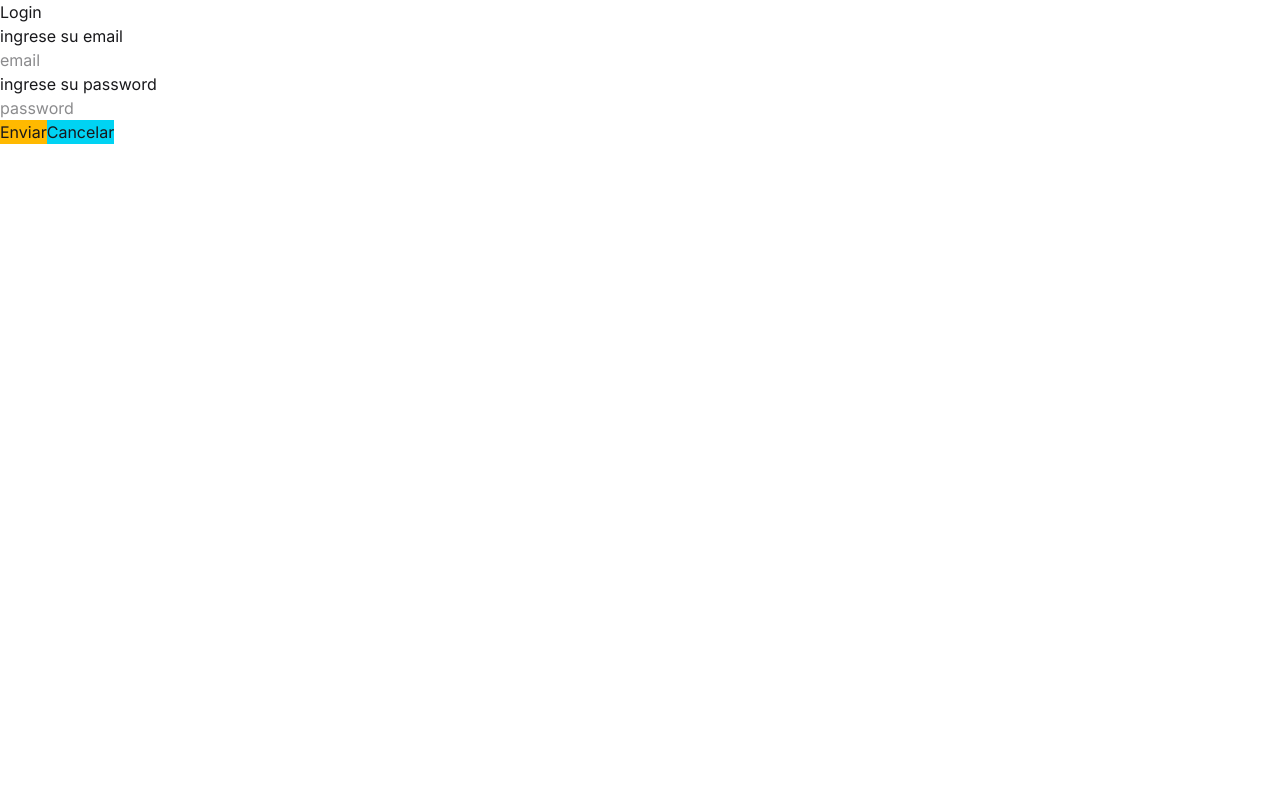
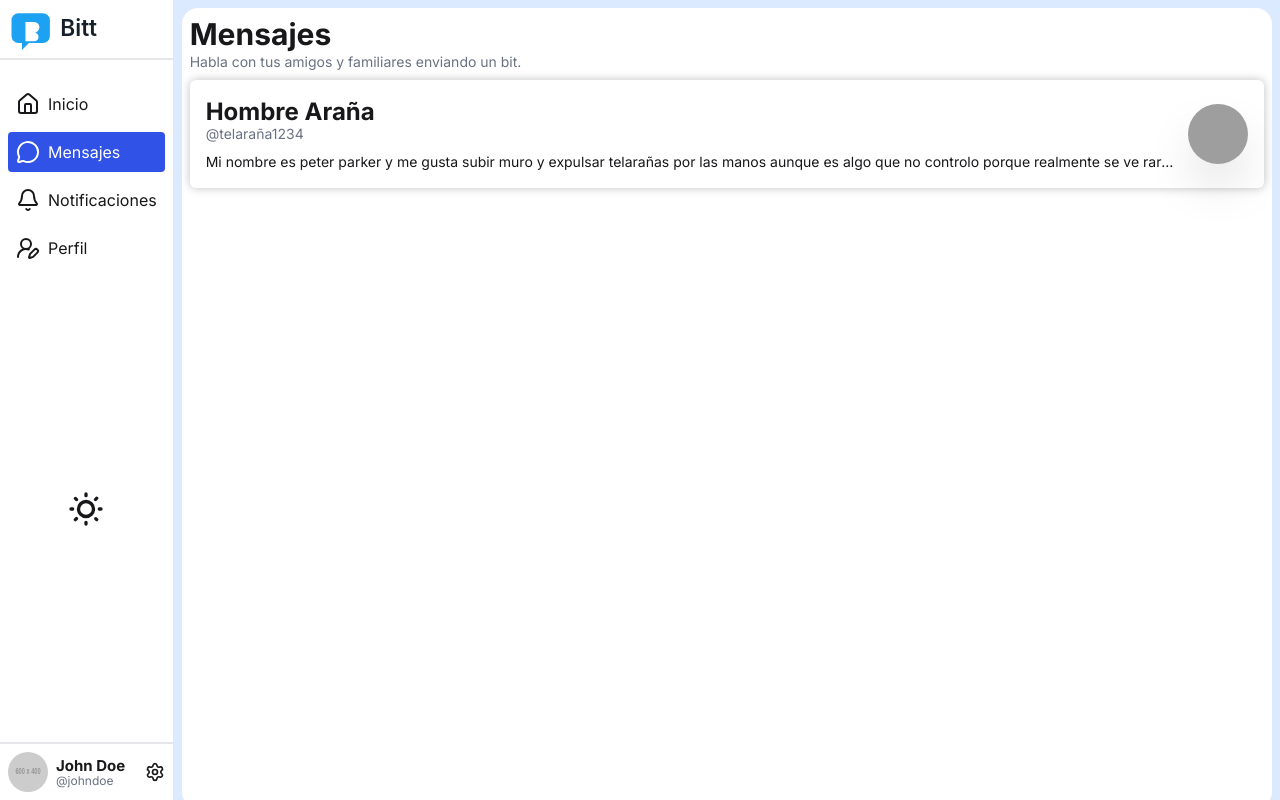
Before and after one commit to kemtch19/bitt-frontend, a React (Vite) app: page /messages in a window 1280 px wide. Built offline with nearby package versions, Linux system fonts and the light colour scheme; grey boxes are pictures that could not be loaded.

Commit message:
feat: update user authentication state, enhance login form styling, and improve sidebar link behavior

```diff
--- a/src/App.jsx
+++ b/src/App.jsx
@@ -9,7 +9,7 @@ import { Settings } from "./page/Settings";
 import { ChatBox } from "./page/ChatBox";
 
 export const App = () => {
-  const user = false;
+  const user = true;
 
   return (
     <Routes>
--- a/src/components/Sidebar.jsx
+++ b/src/components/Sidebar.jsx
@@ -63,7 +63,7 @@ export const Sidebar = ({ sidebarOpen, setSidebarOpen }) => {
             <p className="text-xs text-gray-500 -mt-1">@johndoe</p>
           </div>
         </div>
-        <Link to={"/settings"}>
+        <Link to={"/settings"} onClick={() => setSidebarOpen(false)}>
           <SettingsIcon className="size-5" />
         </Link>
       </div>
--- a/src/index.css
+++ b/src/index.css
@@ -1,13 +1,13 @@
-@import url('https://fonts.googleapis.com/css2?family=Inter:ital,opsz,wght@0,14..32,100..900;1,14..32,100..900&display=swap');
+@import url("https://fonts.googleapis.com/css2?family=Inter:ital,opsz,wght@0,14..32,100..900;1,14..32,100..900&display=swap");
 @import "tailwindcss";
 @plugin "daisyui";
 @plugin "tailwind-scrollbar";
 
-*{
+* {
   font-family: "Inter", sans-serif;
 }
 
-textarea{
+textarea {
   resize: none;
 }
 
@@ -15,3 +15,21 @@ textarea{
 ::-webkit-scrollbar {
   display: none;
 }
+
+@theme {
+  --spacing-icon: 20px;
+  --spacing-input-icon: 16px;
+  --color-input-error: oklch(71% 0.194 13.428);
+}
+
+[data-theme="dark"] {
+  /* --bg-primary: linear-gradient(to bottom right, #2a2b2a, #1a1d1b); */
+  --bg-primary: linear-gradient(to bottom, #2C5364, #203A43, #0F2027);
+  --text-primary: #ffffff;
+}
+
+[data-theme="light"] {
+  /* --bg-primary: linear-gradient(to bottom right, #ecedec, #cdd0cf); */
+  --bg-primary: linear-gradient(to bottom, #c4cdd7, #DCE1E7, #eef2f3);
+  --text-primary: #000000;
+}
--- a/src/page/Login.jsx
+++ b/src/page/Login.jsx
@@ -2,20 +2,18 @@ export const Login = () => {
   // 🧠 Logic
 
   return (
-    <form>
-      <h1>Login</h1>
-      <p>ingrese su email</p>
-      <input type="text" placeholder="email" />
-      <p>ingrese su password</p>
-      <input type="password" placeholder="password" />
-      <div className="flex">
-        <button className="bg-amber-400" type="submit">
-          Enviar
-        </button>
-        <button className="bg-cyan-400" type="reset">
-          Cancelar
-        </button>
-      </div>
+    <form className="w-screen h-screen flex items-center justify-center bg-linear-to-bl from-blue-600 to-violet-600">
+      <fieldset className="fieldset bg-base-200 border-base-300 rounded-box w-xs border p-4 shadow-2xl">
+        <legend className="fieldset-legend text-2xl text-center bg-blue-500 p-0.5 px-2 rounded-2xl">Sign In</legend>
+
+        <label className="label">Email</label>
+        <input type="email" className="input" placeholder="Email" />
+
+        <label className="label">Password</label>
+        <input type="password" className="input" placeholder="Password" />
+
+        <button className="btn btn-neutral mt-4">Login</button>
+      </fieldset>
     </form>
   );
 };
--- a/src/page/Message.jsx
+++ b/src/page/Message.jsx
@@ -4,7 +4,7 @@ import { Link } from "react-router-dom";
 export const Message = () => {
 
   return (
-    <div className="flex flex-col bg-white rounded-2xl m-2 p-2  h-full overflow-y-hidden no-scrollbar ">
+    <div className="flex flex-col dark:bg-gray-700 bg-white rounded-2xl m-2 p-2  h-full overflow-y-hidden no-scrollbar ">
       <h1 className="text-3xl font-bold">Mensajes</h1>
       <p className="text-sm text-gray-500">
         Habla con tus amigos y familiares enviando un bit.
```
